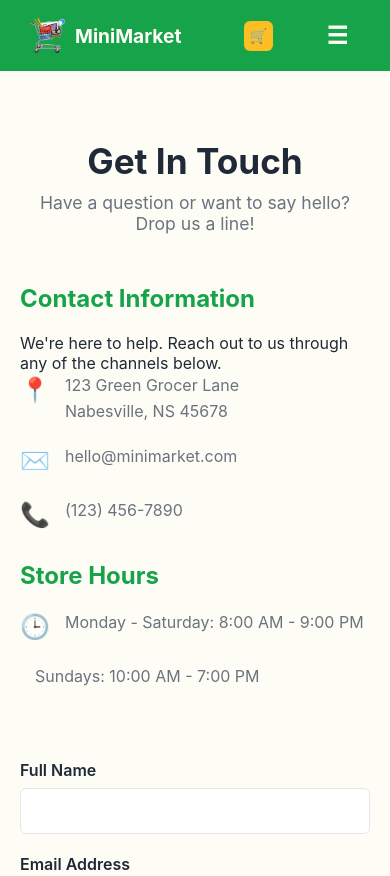
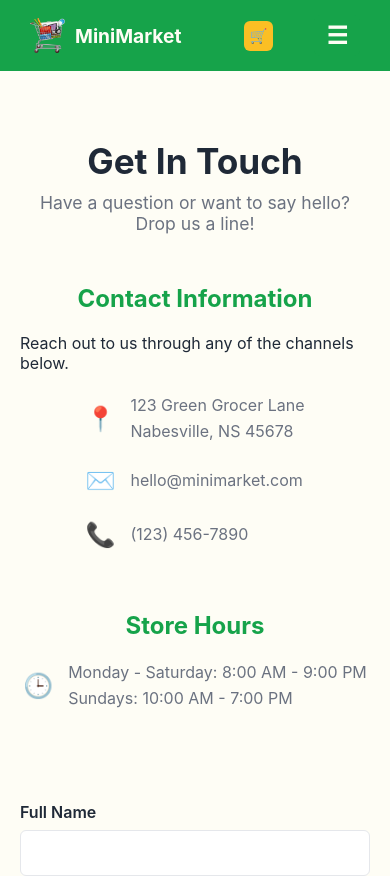
Before and after one commit to camilo-cloud/MiniMarket, a React (Vite) app: page /contact in a window 390 px wide. Shown: the top 876 px of the page. Built offline with nearby package versions, Linux system fonts and the light colour scheme.

Commit message:
style(Contact): Improve page design and mobile responsiveness

```diff
--- a/src/pages/Contact.css
+++ b/src/pages/Contact.css
@@ -31,11 +31,18 @@
 .contact__info, .contact__form-container {
   flex: 1;
 }
-
+.contact__info{
+  display: flex;
+  flex-direction: column;
+  gap:10px;
+}
+.contact__info p{
+  margin-bottom: 10px;
+}
 .contact__info-title {
   font-size: 1.5rem;
   color: var(--color-primary);
-  margin-bottom: 20px;
+  margin-bottom: 10px;
 }
 
 .info__list {
@@ -46,7 +53,7 @@
 
 .info__item {
   display: flex;
-  align-items: flex-start;
+  align-items: center;
   margin-bottom: 20px;
   color: var(--color-text-muted);
 }
@@ -124,7 +131,9 @@
     flex-direction: column;
     gap: 40px;
   }
-
+  .contact__info{
+    align-items: center;
+  }
   .contact__form .btn {
     align-self: stretch;
   }
@@ -134,4 +143,7 @@
   .contact__title {
     font-size: 2.2rem;
   }
+  .contact__info{
+    align-items: center;
+  }
 }
--- a/src/pages/Contact.jsx
+++ b/src/pages/Contact.jsx
@@ -63,7 +63,7 @@ export default function Contact() {
       <div className="contact__content">
         <div className="contact__info">
             <h2 className="contact__info-title">Contact Information</h2>
-            <p>We're here to help. Reach out to us through any of the channels below.</p>
+            <p>Reach out to us through any of the channels below.</p>
 
             <ul className="info__list">
                 <li className="info__item">
@@ -84,11 +84,7 @@ export default function Contact() {
             <ul className="info__list">
                  <li className="info__item">
                     <span className="info__icon">🕒</span>
-                    <p>Monday - Saturday: 8:00 AM - 9:00 PM</p>
-                </li>
-                 <li className="info__item">
-                    <span className="info__icon"></span>
-                    <p>Sundays: 10:00 AM - 7:00 PM</p>
+                    <p>Monday - Saturday: 8:00 AM - 9:00 PM<br/>Sundays: 10:00 AM - 7:00 PM</p>
                 </li>
             </ul>
         </div>
```
Also changed, not shown: src/diseño.txt.
